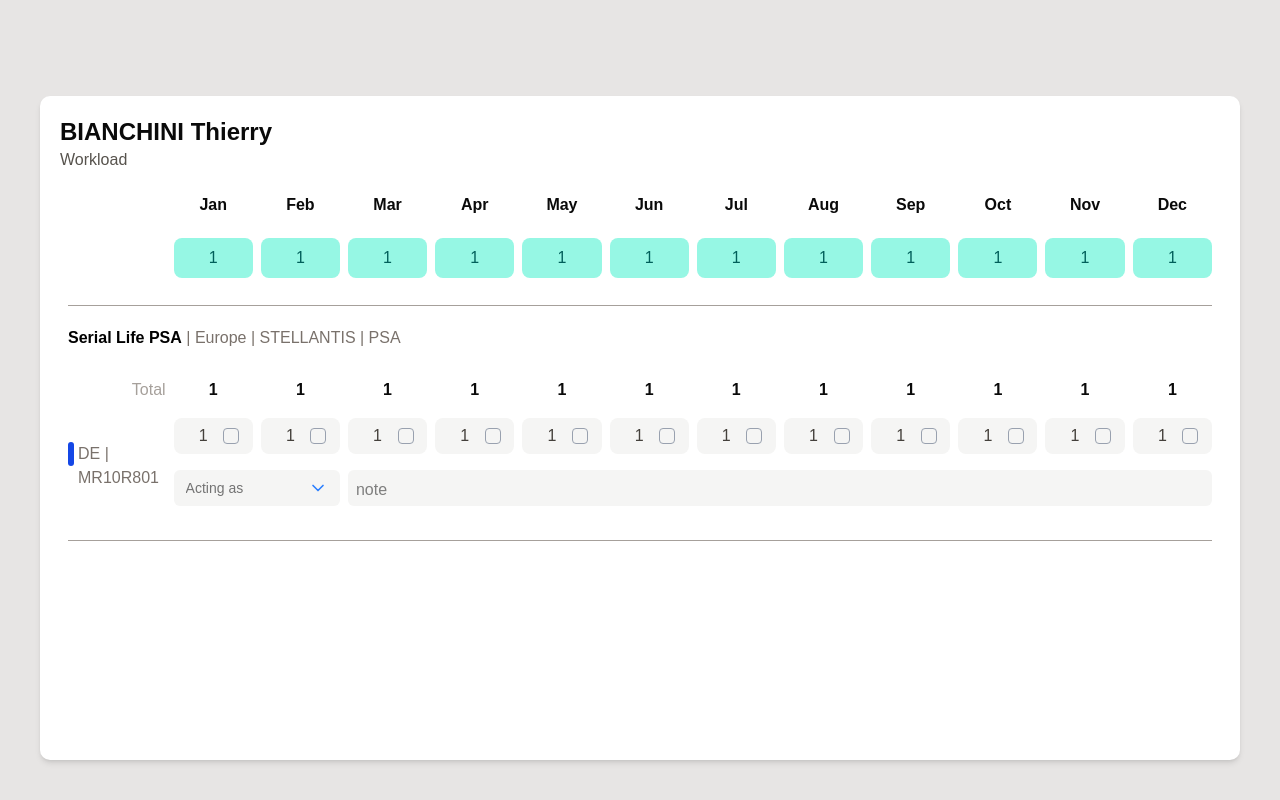
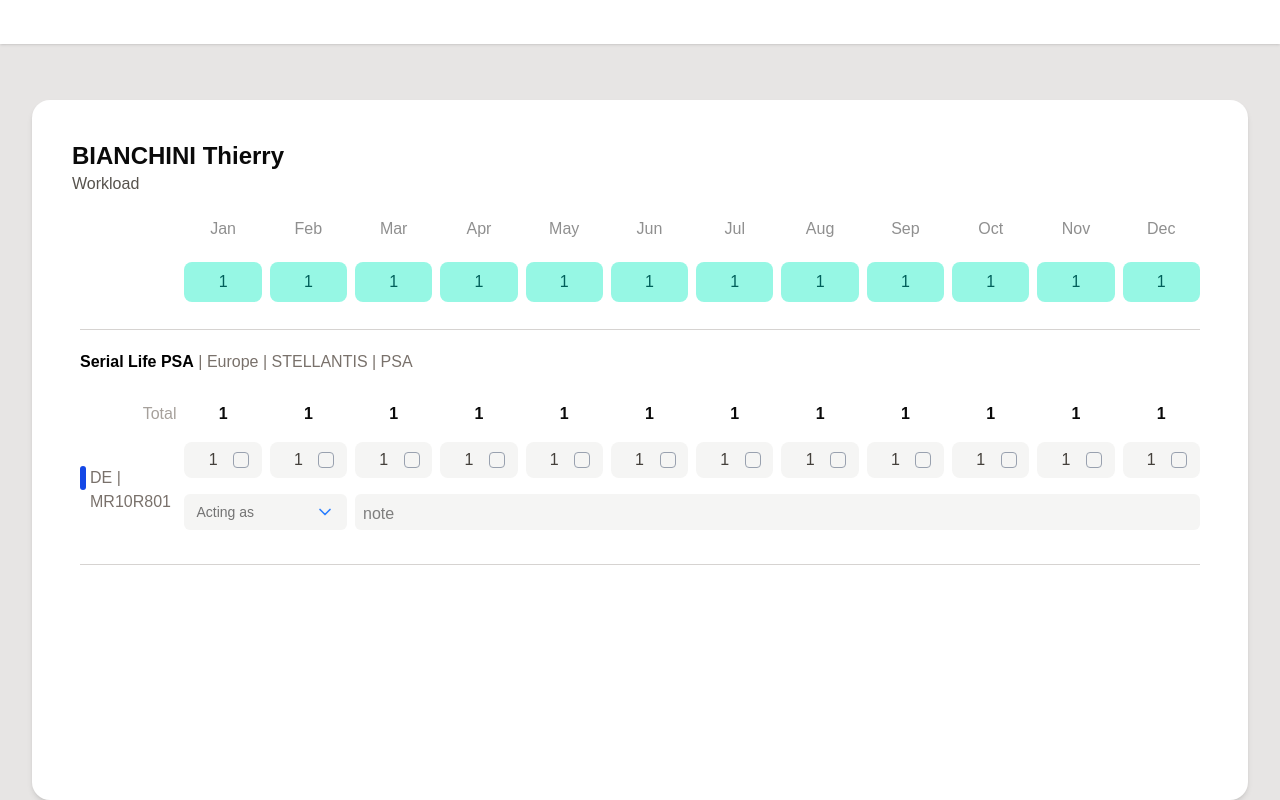
Before and after one commit to nettohadi/LMESH-test-project, a React (Vite) app: page / in a window 1280 px wide. Built offline with nearby package versions, Linux system fonts and the light colour scheme.

Commit message:
feat: Refine UI

```diff
--- a/src/App.tsx
+++ b/src/App.tsx
@@ -81,8 +81,10 @@ function App() {
 
   return (
     <>
-      <main className="bg-stone-200 w-full h-full flex justify-center pt-24 p-10">
-        <div className="bg-white rounded-lg w-full h-full shadow-md p-5 scroll-auto">
+      <main className="bg-stone-200 w-full h-full flex flex-col justify-start">
+        <div className="bg-white w-full h-25 shadow-sm"></div>
+        <div className="pt-14 py-0 px-8">
+          <div className="bg-white rounded-2xl w-full h-full min-h-175 shadow-md p-10 scroll-auto">
             <h1 className="text-2xl font-bold">{personData.name}</h1>
             <h3 className="text-stone-600">Workload</h3>
             <div className="overflow-auto">
@@ -91,7 +93,7 @@ function App() {
                   <tr className="h-12.5">
                     <th className="w-27.5 h-3"></th>
                     {personData.workloads.map((workload) => (
-                    <th key={workload.month} className="w-25">
+                      <th key={workload.month} className="w-25 text-neutral-500/80 font-normal">
                         {workload.month}
                       </th>
                     ))}
@@ -116,7 +118,10 @@ function App() {
                   <tr className="">
                     <td colSpan={13} className="h-12 text-left">
                       <span className="text-black font-bold">Serial Life PSA</span>
-                    <span className="text-stone-500 font-normal"> | Europe | STELLANTIS | PSA</span>
+                      <span className="text-stone-500 font-normal">
+                        {' '}
+                        | Europe | STELLANTIS | PSA
+                      </span>
                     </td>
                   </tr>
                   <tr>
@@ -177,6 +182,7 @@ function App() {
               </table>
             </div>
           </div>
+        </div>
       </main>
     </>
   )
--- a/src/components/LineSeparator.tsx
+++ b/src/components/LineSeparator.tsx
@@ -1,6 +1,6 @@
 const LineSeparator = ({ colSpan }: { colSpan?: number }) => (
   <tr>
-    <th colSpan={colSpan ?? 13} className="border-b border-stone-400 h-5 "></th>
+    <th colSpan={colSpan ?? 13} className="border-b border-stone-300 h-5 "></th>
   </tr>
 )
 
```
Lines whose indentation alone changed are shown as unchanged.
